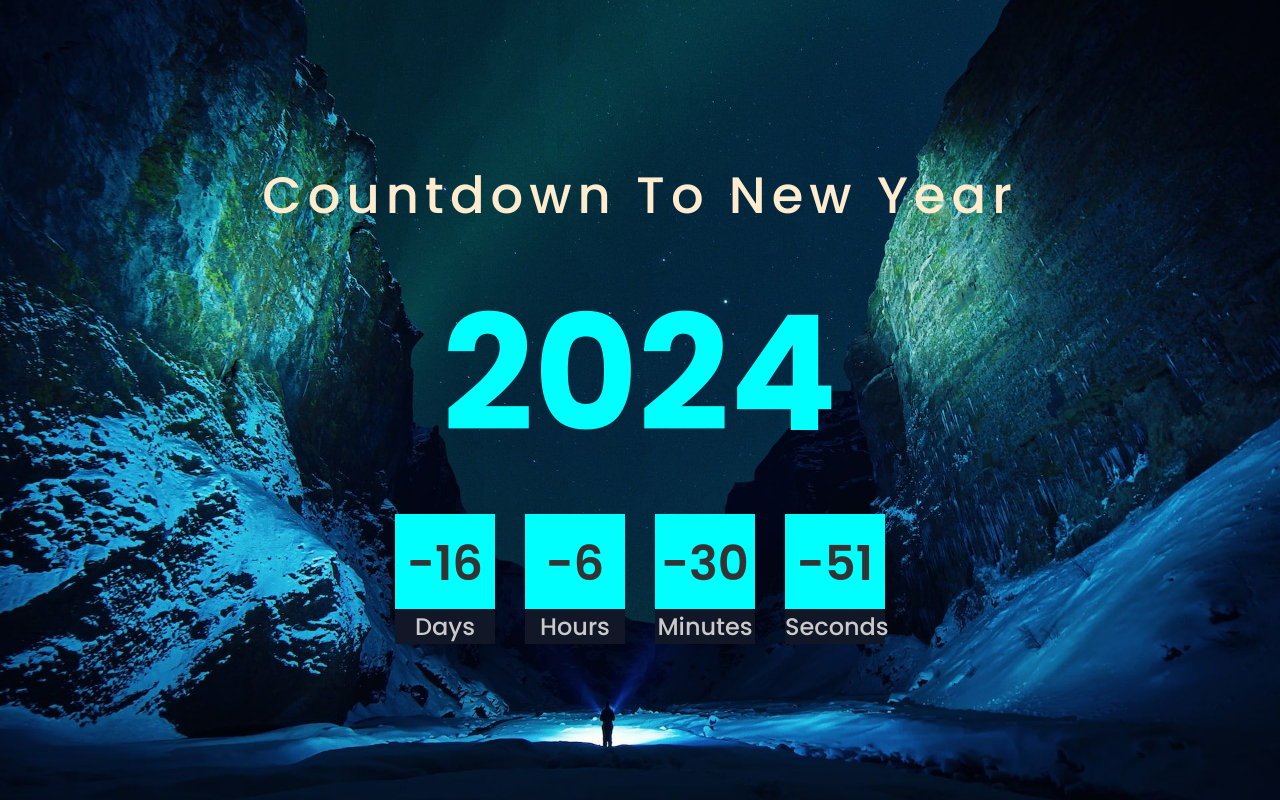
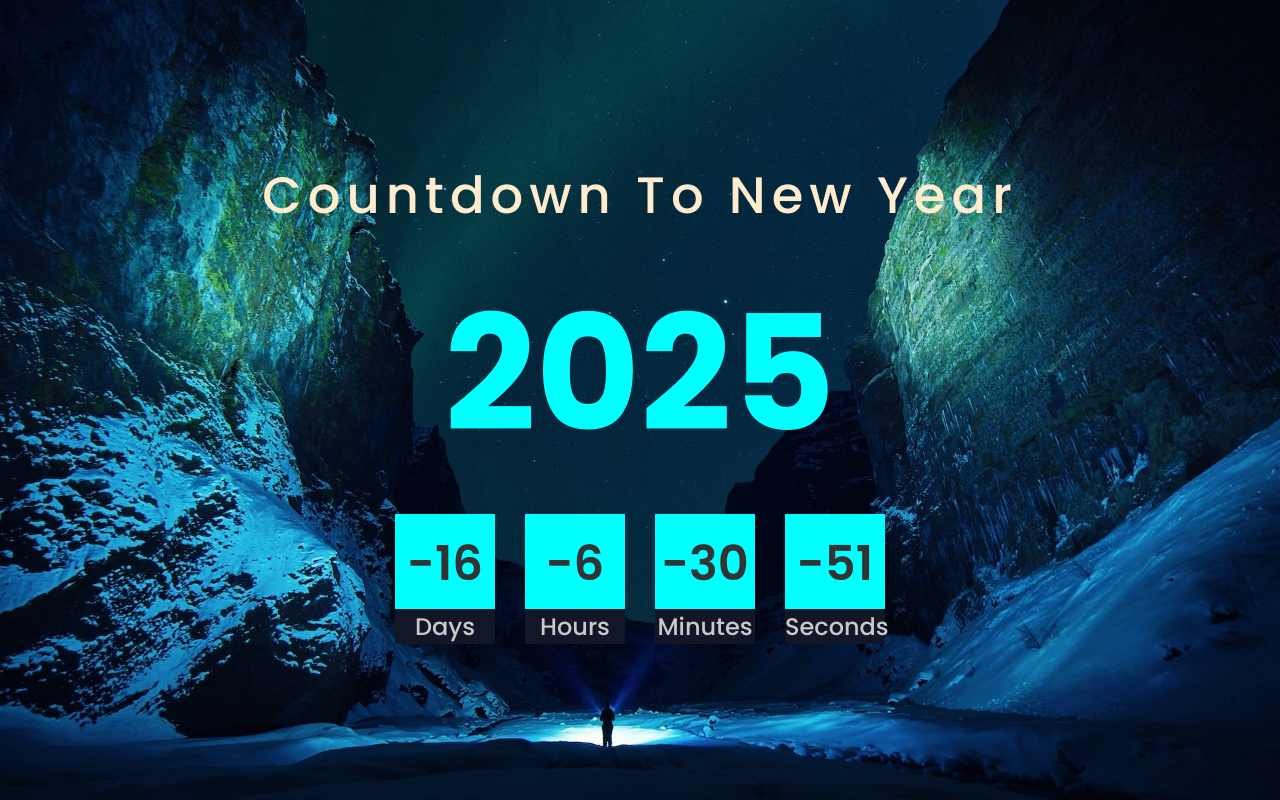
Before and after one commit to abhijit-hash/countdown, a plain HTML site: page index.html in a window 1280 px wide. Drawn offline with Linux system fonts and the light colour scheme.

Commit message:
Update index.html

```diff
--- a/index.html
+++ b/index.html
@@ -11,7 +11,7 @@
 
 <body>
     <div class="container">
-        <h2><span>Countdown To New Year</span>2024</h2>
+        <h2><span>Countdown To New Year</span>2025</h2>
         <div class="countdown">
             <div id="day">00</div>
             <div id="hour">00</div>
```
